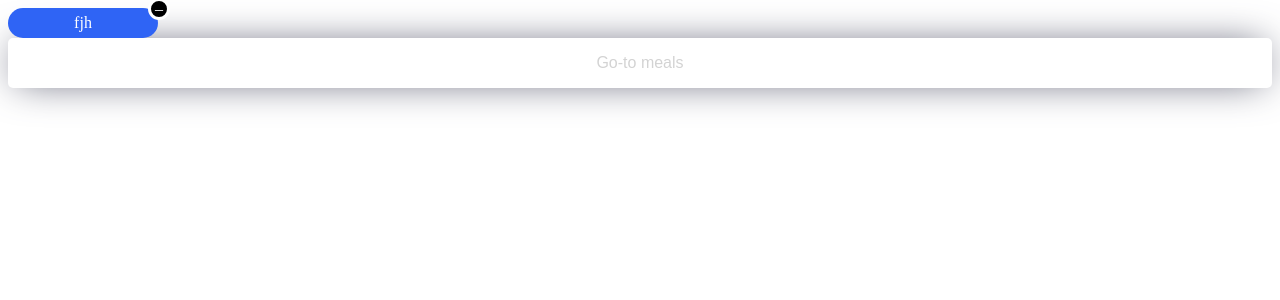
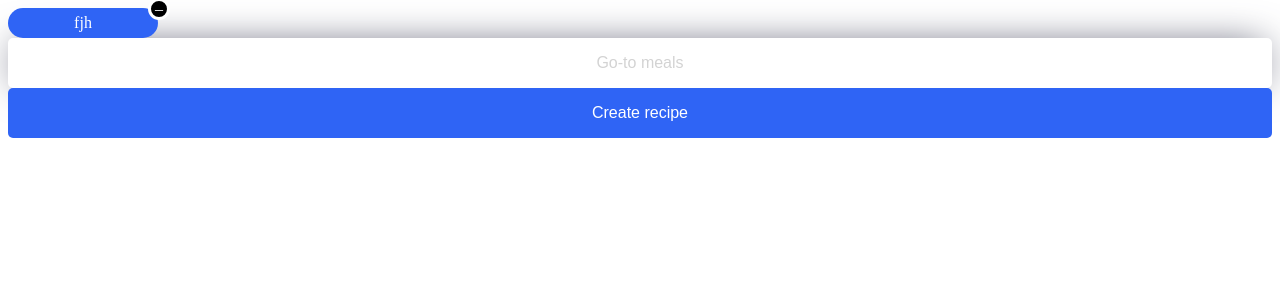
Before and after one commit to justynalem/cookie-rookie-app, a React (Vite) app: page / in a window 1280 px wide. Shown: the top 300 px of the page. Built offline with nearby package versions, Linux system fonts and the light colour scheme.

Commit message:
add button ui component

```diff
--- a/src/App.tsx
+++ b/src/App.tsx
@@ -1,10 +1,11 @@
-import { Chip, Input } from "./ui";
+import { Button, Chip, Input } from "./ui";
 
 function App() {
   return (
     <>
       <Chip>fjh</Chip>
       <Input placeholder="Go-to meals" />
+      <Button>Create recipe</Button>
     </>
   );
 
--- /dev/null
+++ b/src/ui/button/button.scss
@@ -0,0 +1,10 @@
+.btn {
+  width: 100%;
+  height: 50px;
+  border-radius: 5px;
+  background-color: #2f64f5;
+  color: #fff;
+  font-size: 16px;
+  border: none;
+  cursor: pointer;
+}
--- /dev/null
+++ b/src/ui/button/button.tsx
@@ -0,0 +1,14 @@
+import { ReactNode, MouseEvent } from 'react';
+import './button.scss';
+
+
+interface ButtonProps {
+  children: ReactNode;
+  onClick?: (event: MouseEvent<HTMLButtonElement>) => void;
+}
+
+export function Button({ children, onClick }: ButtonProps) {
+  return (
+    <button className='btn' onClick={onClick}>{children}</button>
+  );
+}
--- a/src/ui/index.ts
+++ b/src/ui/index.ts
@@ -1,2 +1,3 @@
 export * from "./chip/chip";
 export * from "./input/input";
+export * from "./button/button";
--- a/src/ui/input/input.tsx
+++ b/src/ui/input/input.tsx
@@ -1,9 +1,9 @@
-import { ReactNode } from "react";
+import { ChangeEvent } from "react";
 import "./input.scss";
 
 interface InputProps {
   placeholder?: string;
-  onChange?: (e: any) => void;
+  onChange?: (event: ChangeEvent<HTMLInputElement>) => void;
 }
 
 export function Input({ placeholder, onChange }: InputProps) {
```
